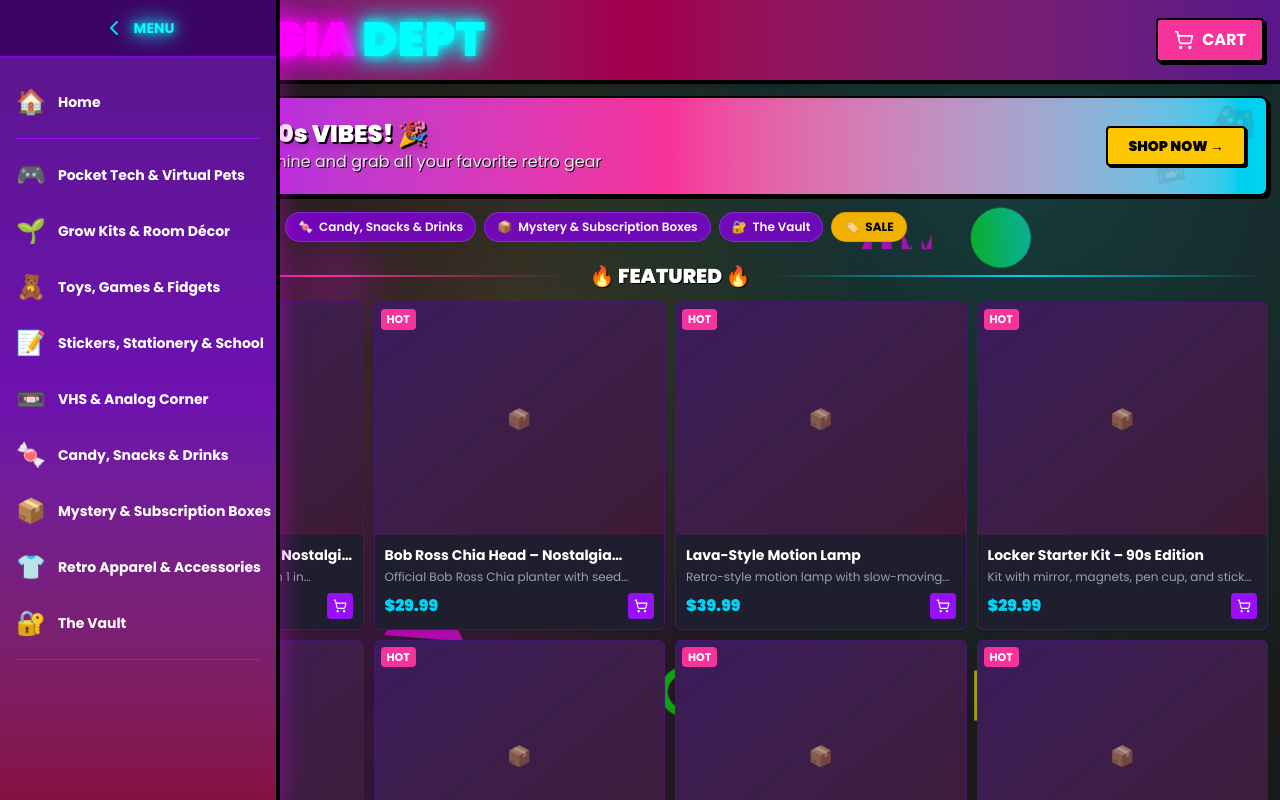
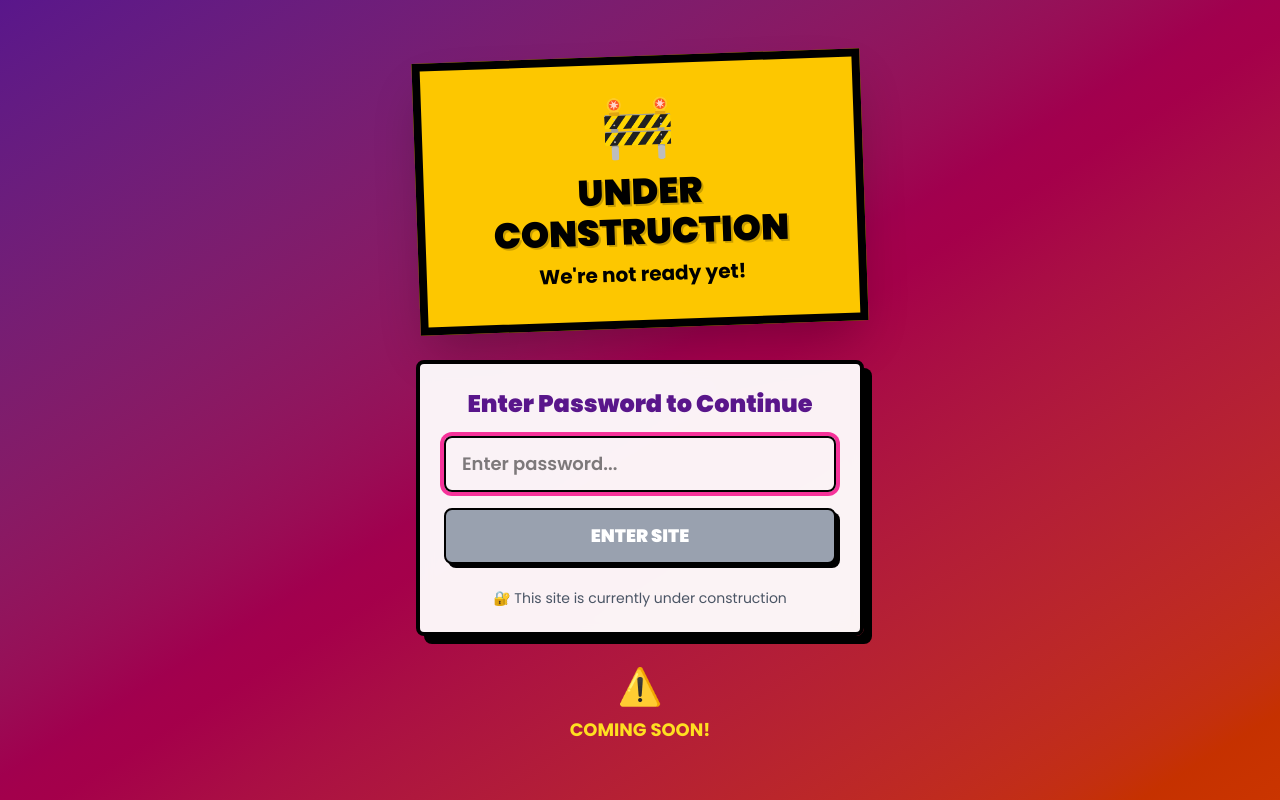
Before and after one commit to ataymia/nostalgiadept, a Next.js app: page / in a window 1280 px wide. Shown: the top 800 px of the page. Built offline with nearby package versions, Linux system fonts and the light colour scheme.

Commit message:
Add password-protected construction gate with password "neversleep"
Co-authored-by: ataymia <230563173+ataymia@users.noreply.github.com>

```diff
--- a/app/layout.tsx
+++ b/app/layout.tsx
@@ -3,6 +3,7 @@ import "./globals.css";
 import Header from "@/components/Header";
 import AnimatedBackground from "@/components/AnimatedBackground";
 import SidebarMenu from "@/components/SidebarMenu";
+import ConstructionGate from "@/components/ConstructionGate";
 
 export const metadata: Metadata = {
   title: "Nostalgia Dept - Your 90s Store",
@@ -17,6 +18,7 @@ export default function RootLayout({
   return (
     <html lang="en">
       <body className="antialiased min-h-screen bg-[#1a1a2e]">
+        <ConstructionGate>
           <AnimatedBackground />
           <SidebarMenu />
           <div className="relative z-10">
@@ -38,6 +40,7 @@ export default function RootLayout({
               </div>
             </footer>
           </div>
+        </ConstructionGate>
       </body>
     </html>
   );
--- /dev/null
+++ b/components/ConstructionGate.tsx
@@ -0,0 +1,109 @@
+'use client';
+
+import { useState, useEffect } from 'react';
+
+const CONSTRUCTION_PASSWORD = 'neversleep';
+const STORAGE_KEY = 'construction_access';
+
+export default function ConstructionGate({ children }: { children: React.ReactNode }) {
+  const [isAuthenticated, setIsAuthenticated] = useState(false);
+  const [password, setPassword] = useState('');
+  const [error, setError] = useState('');
+  const [isLoading, setIsLoading] = useState(true);
+
+  useEffect(() => {
+    // Check if user has already authenticated
+    const hasAccess = sessionStorage.getItem(STORAGE_KEY) === 'true';
+    setIsAuthenticated(hasAccess);
+    setIsLoading(false);
+  }, []);
+
+  const handleSubmit = (e: React.FormEvent) => {
+    e.preventDefault();
+    setError('');
+
+    if (password === CONSTRUCTION_PASSWORD) {
+      sessionStorage.setItem(STORAGE_KEY, 'true');
+      setIsAuthenticated(true);
+    } else {
+      setError('Incorrect password. Try again!');
+      setPassword('');
+    }
+  };
+
+  // Show loading state while checking authentication
+  if (isLoading) {
+    return null;
+  }
+
+  // Show construction gate if not authenticated
+  if (!isAuthenticated) {
+    return (
+      <div className="min-h-screen flex items-center justify-center bg-gradient-to-br from-purple-900 via-pink-800 to-orange-700 p-4">
+        <div className="max-w-md w-full">
+          {/* Construction Sign */}
+          <div className="bg-yellow-400 border-8 border-black p-8 text-center mb-8 transform -rotate-2 shadow-2xl">
+            <div className="text-6xl mb-4">🚧</div>
+            <h1 className="text-4xl font-black text-black mb-2" style={{ textShadow: '2px 2px 0 rgba(0,0,0,0.2)' }}>
+              UNDER CONSTRUCTION
+            </h1>
+            <p className="text-xl font-bold text-black">
+              We're not ready yet!
+            </p>
+          </div>
+
+          {/* Password Form */}
+          <div className="bg-white/95 backdrop-blur-sm rounded-lg border-4 border-black shadow-[8px_8px_0_#000] p-6">
+            <h2 className="text-2xl font-black text-center mb-4 text-purple-900">
+              Enter Password to Continue
+            </h2>
+
+            <form onSubmit={handleSubmit} className="space-y-4">
+              <div>
+                <input
+                  type="password"
+                  value={password}
+                  onChange={(e) => setPassword(e.target.value)}
+                  placeholder="Enter password..."
+                  className="w-full px-4 py-3 border-2 border-black rounded-lg font-semibold text-lg focus:outline-none focus:ring-4 focus:ring-pink-500 text-black"
+                  autoFocus
+                />
+              </div>
+
+              {error && (
+                <div className="bg-red-100 border-2 border-red-500 text-red-700 px-4 py-3 rounded-lg font-bold text-center">
+                  {error}
+                </div>
+              )}
+
+              <button
+                type="submit"
+                disabled={!password}
+                className="w-full px-6 py-3 bg-pink-500 hover:bg-pink-600 disabled:bg-gray-400 text-white font-black text-lg rounded-lg border-2 border-black shadow-[4px_4px_0_#000] hover:shadow-[6px_6px_0_#000] hover:translate-x-[-2px] hover:translate-y-[-2px] transition-all disabled:hover:shadow-[4px_4px_0_#000] disabled:hover:translate-x-0 disabled:hover:translate-y-0"
+              >
+                ENTER SITE
+              </button>
+            </form>
+
+            <div className="mt-6 text-center">
+              <p className="text-sm text-gray-600">
+                🔐 This site is currently under construction
+              </p>
+            </div>
+          </div>
+
+          {/* Decorative Elements */}
+          <div className="mt-8 text-center space-y-2">
+            <div className="text-4xl animate-bounce">⚠️</div>
+            <p className="text-yellow-300 font-bold text-lg">
+              COMING SOON!
+            </p>
+          </div>
+        </div>
+      </div>
+    );
+  }
+
+  // Show the actual site if authenticated
+  return <>{children}</>;
+}
```
Lines whose indentation alone changed are shown as unchanged.
